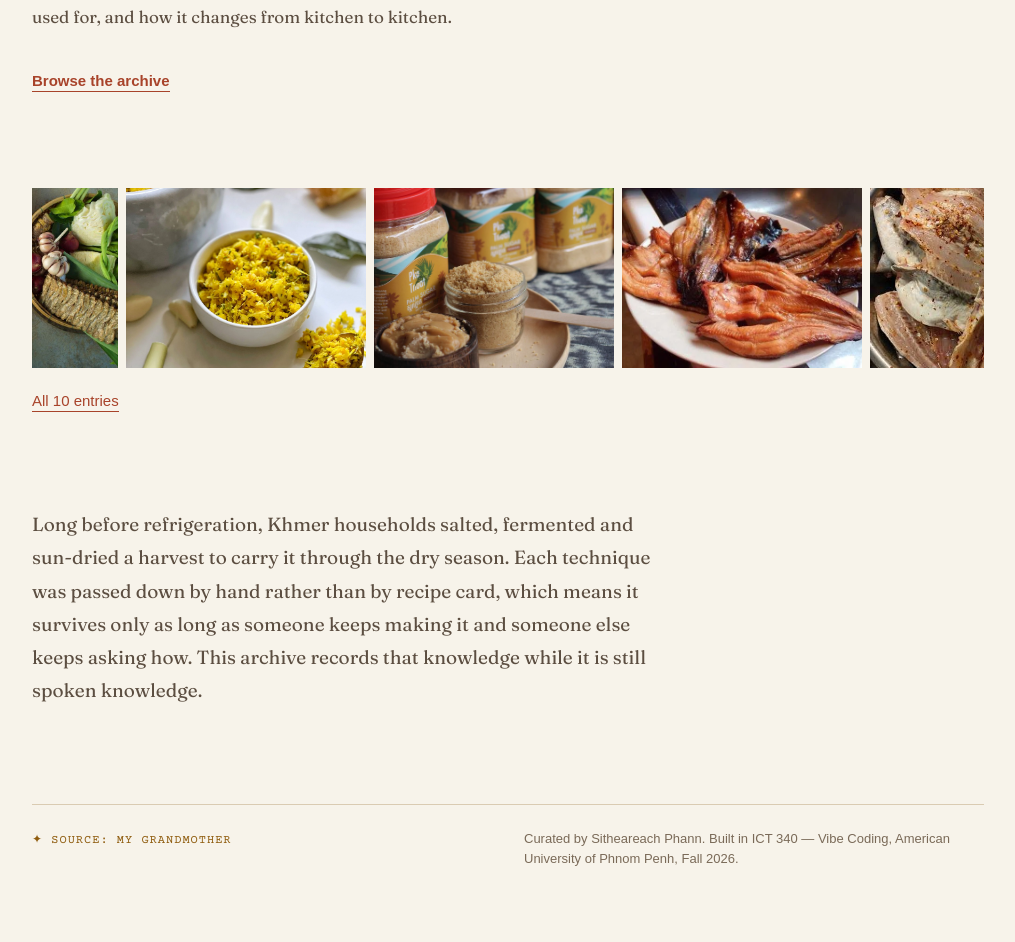
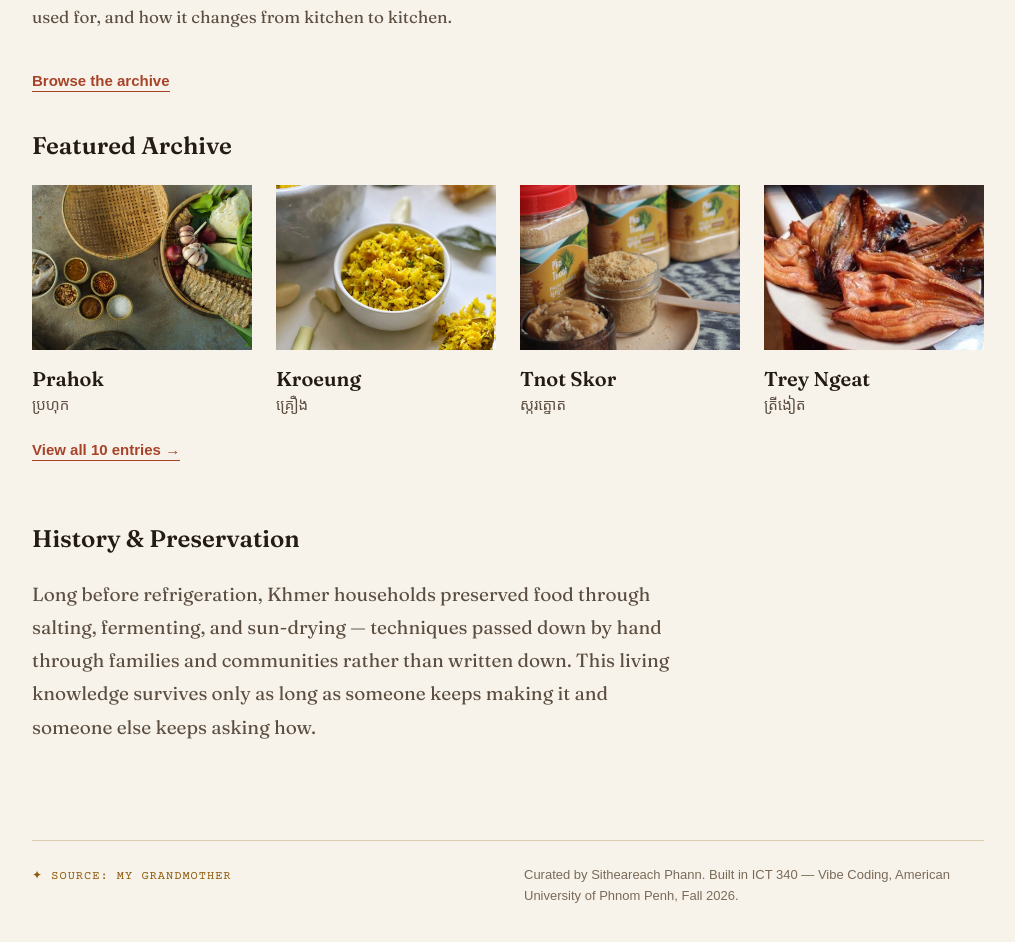
Before and after one commit to Reach488/Vibe-coding-Khmer-preserve-, a Next.js app: page / in a window 1280 px wide. Shown: the part 362-1304 px from the top of the page, without its empty margins (132-1147 px from the left). Built offline with nearby package versions, Linux system fonts and the light colour scheme; no server answers; a web font is replaced by a local one.

Commit message:
Rearrange homepage into hero, featured archive grid, and history preview

```diff
--- a/app/globals.css
+++ b/app/globals.css
@@ -377,6 +377,29 @@ button:focus-visible {
     gap: 24px 16px;
   }
 }
+/* ---------------------------------------------------------------
+   Featured grid — homepage archive preview
+   Defined entirely in CSS so no inline `gridTemplateColumns` can
+   override the responsive breakpoints. 4 cards on desktop, 2 on
+   tablet, 1 on narrow phones.
+   --------------------------------------------------------------- */
+.featured-grid {
+  display: grid;
+  grid-template-columns: repeat(4, 1fr);
+  gap: 24px;
+}
+
+@media (max-width: 768px) {
+  .featured-grid {
+    grid-template-columns: repeat(2, 1fr);
+  }
+}
+
+@media (max-width: 480px) {
+  .featured-grid {
+    grid-template-columns: 1fr;
+  }
+}
 
 @media (prefers-reduced-motion: reduce) {
   .entry-card-title,
--- a/app/page.js
+++ b/app/page.js
@@ -2,7 +2,7 @@ import Link from "next/link";
 import collection from "../collection.config.js";
 import entries from "../lib/entries.js";
 import { toKhmerDigits } from "../lib/lang.js";
-import PhotoLoop from "../components/PhotoLoop.js";
+import EntryCard from "../components/EntryCard.js";
 import SiteFooter from "../components/SiteFooter.js";
 import T from "../components/T.js";
 import { colors, fonts, space, type, maxWidth, lineHeights } from "../lib/theme.js";
@@ -10,13 +10,11 @@ import { colors, fonts, space, type, maxWidth, lineHeights } from "../lib/theme.
 const s = {
   wrap: { maxWidth: maxWidth.page, margin: "0 auto", padding: `${space.xl}px ${space.md}px ${space.xl}px` },
 
-  // The hero used to stack seven things — kicker, title, Khmer subtitle, a
-  // 40-word description, a red rule, a button, and an auto-scrolling photo
-  // marquee — then hand over to a strip of statistics. Four of those are
-  // gone. What is left is the title, the Khmer title, one sentence, and one
-  // link, left-aligned so the eye starts in the same place it does on every
-  // other page rather than being re-centred once per section.
-  hero: { maxWidth: maxWidth.prose, marginBottom: space.xxl },
+  // --------------- Hero ---------------
+  // The title, Khmer subtitle, one sentence, and one link. Tightened from
+  // space.xxl to space.lg so the hero feels more balanced before the
+  // featured section below it.
+  hero: { maxWidth: maxWidth.prose, marginBottom: space.lg },
   title: {
     fontFamily: fonts.serif,
     fontSize: type.display,
@@ -51,19 +49,33 @@ const s = {
     marginTop: space.lg,
   },
 
-  loopFoot: {
+  // --------------- Featured Archive ---------------
+  sectionHeading: {
+    fontFamily: fonts.serif,
+    fontSize: type.h2,
+    fontWeight: 600,
+    margin: `0 0 ${space.md}px`,
+    color: colors.ink,
+    lineHeight: 1.2,
+  },
+  featuredSection: {
+    marginBottom: space.xl,
+  },
+  viewAll: {
     fontFamily: fonts.sans,
     fontSize: type.small,
+    fontWeight: 600,
     color: colors.brand,
     display: "inline-block",
     marginTop: space.md,
   },
 
-  // No heading over this. It is the only prose on the page, and a heading
-  // that says "why this archive exists" above a paragraph explaining why the
-  // archive exists is a label for something already plain.
-  note: { maxWidth: maxWidth.prose },
-  noteText: {
+  // --------------- History & Preservation ---------------
+  historySection: {
+    maxWidth: maxWidth.prose,
+    marginBottom: space.xl,
+  },
+  historyText: {
     fontFamily: fonts.serif,
     fontSize: 19,
     lineHeight: 1.75,
@@ -75,6 +87,7 @@ const s = {
 export default function Home() {
   return (
     <main style={s.wrap}>
+      {/* --------------- Hero --------------- */}
       <section style={s.hero}>
         <h1 style={s.title}>
           {collection.name}
@@ -91,25 +104,42 @@ export default function Home() {
         </Link>
       </section>
 
-      {/* The strip keeps running, but every tile is now a way into an entry
-          and the loop stops the moment you reach for one. */}
-      <PhotoLoop entries={entries}>
-        <Link href="/browse" style={s.loopFoot} className="text-link">
+      {/* --------------- Featured Archive ---------------
+          A curated selection of archive entries — enough to show the
+          range without overwhelming the visitor. The grid layout is
+          controlled entirely by the .featured-grid CSS class so the
+          responsive breakpoints (4 → 2 → 1 columns) cannot be
+          overridden by inline styles. */}
+      <section style={s.featuredSection}>
+        <h2 style={s.sectionHeading}>
+          <T en="Featured Archive" km="បណ្ណសារពិសេស" />
+        </h2>
+        <div className="featured-grid">
+          {entries.slice(0, 4).map((entry) => (
+            <EntryCard key={entry.id} entry={entry} />
+          ))}
+        </div>
+        <Link href="/browse" style={s.viewAll} className="text-link">
           <T
-            en={`All ${entries.length} entries`}
-            km={`ធាតុទាំង ${toKhmerDigits(entries.length)}`}
+            en={`View all ${entries.length} entries →`}
+            km={`មើលធាតុទាំង ${toKhmerDigits(entries.length)} →`}
           />
         </Link>
-      </PhotoLoop>
+      </section>
 
-      <section style={s.note}>
-        <p style={s.noteText}>
-          Long before refrigeration, Khmer households salted, fermented and
-          sun-dried a harvest to carry it through the dry season. Each
-          technique was passed down by hand rather than by recipe card, which
-          means it survives only as long as someone keeps making it and
-          someone else keeps asking how. This archive records that knowledge
-          while it is still spoken knowledge.
+      {/* --------------- History & Preservation ---------------
+          A short preview rather than the full article. The dedicated
+          History & Preservation page (/history) does not exist yet —
+          the link is intentionally omitted until that route is created. */}
+      <section style={s.historySection}>
+        <h2 style={s.sectionHeading}>
+          <T en="History & Preservation" km="ប្រវត្តិសាស្រ្ត និង ការអភិរក្ស" />
+        </h2>
+        <p style={s.historyText}>
+          <T
+            en="Long before refrigeration, Khmer households preserved food through salting, fermenting, and sun-drying — techniques passed down by hand through families and communities rather than written down. This living knowledge survives only as long as someone keeps making it and someone else keeps asking how."
+            km="តាំងពីមុនគ្មានទូរទឹកកក គ្រួសារខ្មែរបានរក្សាទុកអាហារតាមរយៈការស្ងួត ការធ្វើប្រហុក និងការហាលថ្ងៃ — បច្ចេកទេសដែលត្រូវបានបន្តពីមាត់មួយទៅមាត់មួយតាមរយៈគ្រួសារ និងសហគមន៍ មិនមែនសរសេរជារូបមន្តទេ។ ចំណេះដឹងផ្ទាល់នេះនៅតែមានដរាបណាមាននរណាម្នាក់បន្តធ្វើ ហើយមាននរណាម្នាក់បន្តសួរ។"
+          />
         </p>
       </section>
 
```
